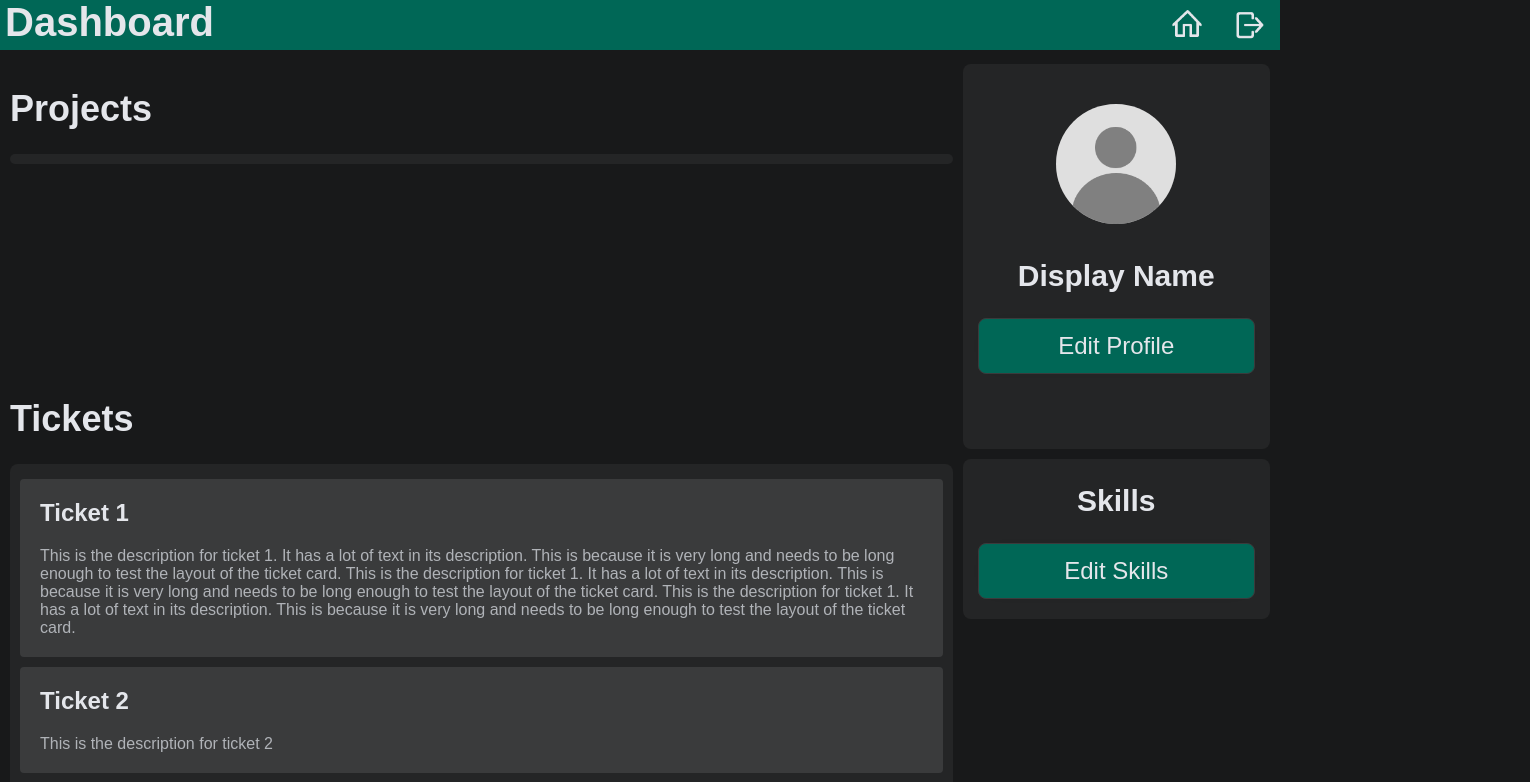
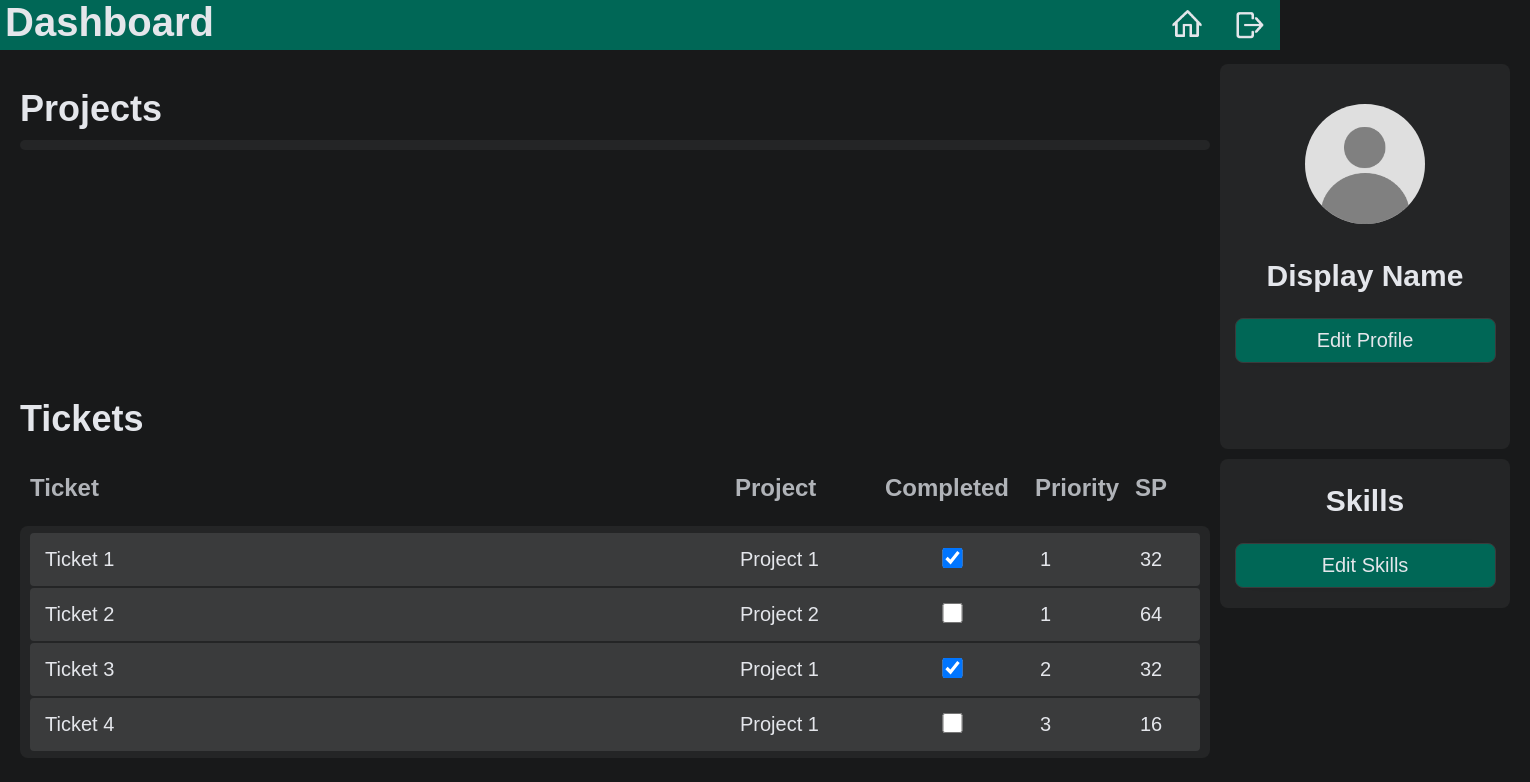
Before and after one commit to areebimran2/scrum-team-manager, a React (Create React App) app in the folder frontend/jiraclone/: page /dashboard in a window 1280 px wide. Shown: the top 782 px of the page, 1530 px wide, since content can reach past the window. Built offline with nearby package versions, Linux system fonts and the light colour scheme.

Commit message:
SCRUM 58: Created an admin project page with an edit project button, ticket view, and spaces to insert the performance and users components

```diff
--- a/frontend/jiraclone/src/App.js
+++ b/frontend/jiraclone/src/App.js
@@ -7,6 +7,7 @@ import Signup from "./pages/signup";
 import ProfileEdit from "./pages/profileedit"
 import Dashboard from "./pages/dashboard";
 import ProjectEdit from "./pages/projectedit"
+import AdminProject from "./pages/adminproject";
 
 export function App() {
 
@@ -20,6 +21,7 @@ export function App() {
             <Route path="/recoveryrequest" element={<RecoveryRequest />} />
             <Route path="/recoveryrequestsuccess" element={<RecoveryRequestSuccess />} />
             <Route path="/projectedit" element={<ProjectEdit />} />
+            <Route path="/adminproject" element={<AdminProject />} />
             <Route path="/" element={<NotFound />} />
         </Routes>
     </BrowserRouter>
--- a/frontend/jiraclone/src/components/ticketview.js
+++ b/frontend/jiraclone/src/components/ticketview.js
@@ -3,22 +3,36 @@ import ReactDOM from 'react-dom/client';
 import { Link, useNavigate } from 'react-router-dom';
 import styles from '../styles/ticketview.module.css';
 
-export function TicketView({ tickets }) {
+export function TicketView({ tickets, mode }) {
 
     /**
-     * Change the ticket card to display the correct information according to the ERD (story points, completion status, etc.)
-     *
-     * What might work best for reusing this for other pages would be specifying the info you want displayed
-     * but i don't know how to do that, that's just a hypothetical.
+     * TODO:
+     * change the link for ticket title (line 18) to work.
+     * maybe add checkbox functionality in the future but I'm just leaving it for now
      */
 
     const TicketCard = ({ tickets }) => {
-        return (
-          <div className={styles.ticketCard}>
-            <h3 className={styles.ticketTitle}>{tickets.title}</h3>
-            <p className={styles.ticketDescription}>{tickets.description}</p>
-          </div>
+      if (mode === 'dashboard') {
+       return (
+        <div className={styles.DticketCard}>
+            <a className={styles.ticketTitle}>{tickets.title}</a>
+            <p className={styles.descriptors}>{tickets.project}</p>
+            <input type="checkbox" checked={tickets.completed} readOnly className={styles.checkbox}/>
+            <p className={styles.descriptors}>{tickets.priority}</p>
+            <p className={styles.descriptors}>{tickets.story_points}</p>
+        </div>
         );
+      } else if (mode === 'project') {
+          return (
+            <div className={styles.PticketCard}>
+                <p className={styles.ticketTitle}>{tickets.title}</p>
+                <p className={styles.descriptors}>{tickets.assigned}</p>
+                <input type="checkbox" checked={tickets.completed} readOnly className={styles.checkbox}/>
+                <p className={styles.descriptors}>{tickets.priority}</p>
+                <p className={styles.descriptors}>{tickets.story_points}</p>
+            </div>
+          );
+        }
       };
 
       const TicketList = ({ tickets }) => {
--- /dev/null
+++ b/frontend/jiraclone/src/pages/adminproject.js
@@ -0,0 +1,106 @@
+import React from 'react';
+import ReactDOM from 'react-dom/client';
+import { Link, useNavigate } from 'react-router-dom';
+import { Topbar } from '../components/topbar';
+import { TicketView } from '../components/ticketview';
+import styles from '../styles/adminproject.module.css';
+
+export function AdminProject() {
+    const navigate = useNavigate();
+
+    function onEditClick() {
+        // as always, edit this as needed
+        navigate("/projectedit", {replace: true});
+    }
+
+    function onNewClick() {
+        // definitely edit this, gotta make a new ticket and all that
+        navigate("/ticketedit", {replace: true});
+    }
+
+
+    // This is for testing, but also
+    // Assigned is currently an integer, I can only assume that's the user's uid
+    // I frankly do not know how to change that but good luck!
+    const tickets = [
+        {
+          tid: 1,
+          title: 'Ticket 1',
+          assigned: 'User 1',
+          completed: true,
+          story_points: 32,
+          priority: 1,
+          description: 'This is the description for ticket 1. It has a lot of text in its description. This is because it is very long and needs to be long enough to test the layout of the ticket card. This is the description for ticket 1. It has a lot of text in its description. This is because it is very long and needs to be long enough to test the layout of the ticket card. This is the description for ticket 1. It has a lot of text in its description. This is because it is very long and needs to be long enough to test the layout of the ticket card.'
+        },
+        {
+          tid: 2,
+          title: 'Ticket 2',
+          assigned: 'User 2',
+          completed: false,
+          story_points: 64,
+          priority: 1,
+          description: 'This is the description for ticket 2'
+        },
+        {
+          tid: 3,
+          title: 'Ticket 3',
+          assigned: 'User 2',
+          completed: true,
+          story_points: 32,
+          priority: 2,
+          description: 'This is the description for ticket 3'
+        },
+        {
+          tid: 4,
+          title: 'Ticket 4',
+          assigned: 'User 1',
+          completed: false,
+          story_points: 16,
+          priority: 3,
+          description: 'This is the description for ticket 4'
+        }
+    ];
+
+    // edit top bar's page name to be the name of the project
+    // will add the user's portion but that's a different feature
+    return (
+        <div>
+            <Topbar page_name={"Project Name"}/>
+            <div className={styles.projectpage}>
+                <div className={styles.mainbody}>
+                    <p className={styles.description}>
+                        Load the project description into this part by replacing this text with it. Wahooooooo
+                    </p>
+                    <h1 className={styles.headings}>Performance (import and insert into the blank space underneath) </h1>
+                    <div className={styles.innerContainer}>
+
+                    </div>
+
+                    <div className={styles.ticketStuff}>
+                        <h1 className={styles.headings}>Tickets</h1>
+                        <button onClick={onNewClick} className={styles.ticketbutton}>New Ticket +</button>
+                    </div>
+                    <div className={styles.ticketInfo}>
+                        <p className={styles.ticketTitle}>Ticket</p>
+                        <p className={styles.categories}>Assignee</p>
+                        <p className={styles.categories}>Completed</p>
+                        <p className={styles.categories}>Priority</p>
+                        <p className={styles.categories}>SP</p>
+                    </div>
+                    <div className={styles.innerContainer}>
+                        <TicketView tickets={ tickets } mode="project"/>
+                    </div>
+                </div>
+
+                <div className={styles.sidepanel}>
+                    <button onClick={onEditClick} className={styles.sidebutton}>Edit Project</button>
+                    <div className={styles.users}>
+
+                    </div>
+                </div>
+            </div>
+        </div>
+    );
+}
+
+export default AdminProject;
--- a/frontend/jiraclone/src/pages/dashboard.js
+++ b/frontend/jiraclone/src/pages/dashboard.js
@@ -26,21 +26,37 @@ export function Dashboard() {
           {
             tid: 1,
             title: 'Ticket 1',
+            project: 'Project 1',
+            completed: true,
+            story_points: 32,
+            priority: 1,
             description: 'This is the description for ticket 1. It has a lot of text in its description. This is because it is very long and needs to be long enough to test the layout of the ticket card. This is the description for ticket 1. It has a lot of text in its description. This is because it is very long and needs to be long enough to test the layout of the ticket card. This is the description for ticket 1. It has a lot of text in its description. This is because it is very long and needs to be long enough to test the layout of the ticket card.'
           },
           {
             tid: 2,
             title: 'Ticket 2',
+            project: 'Project 2',
+            completed: false,
+            story_points: 64,
+            priority: 1,
             description: 'This is the description for ticket 2'
           },
           {
             tid: 3,
             title: 'Ticket 3',
+            project: 'Project 1',
+            completed: true,
+            story_points: 32,
+            priority: 2,
             description: 'This is the description for ticket 3'
           },
           {
             tid: 4,
             title: 'Ticket 4',
+            project: 'Project 1',
+            completed: false,
+            story_points: 16,
+            priority: 3,
             description: 'This is the description for ticket 4'
           }
         ];
@@ -79,8 +95,15 @@ export function Dashboard() {
 
             <div className={styles.ticketContainer}>
                 <h1 className={styles.header}>Tickets</h1>
+                <div className={styles.ticketInfo}>
+                  <p className={styles.ticketTitle}>Ticket</p>
+                  <p className={styles.categories}>Project</p>
+                  <p className={styles.categories}>Completed</p>
+                  <p className={styles.categories}>Priority</p>
+                  <p className={styles.categories}>SP</p>
+                </div>
                 <div className={styles.innerContainer}>
-                    <TicketView tickets={tickets}/>
+                    <TicketView tickets={tickets} mode="dashboard"/>
                 </div>
             </div>
 
--- /dev/null
+++ b/frontend/jiraclone/src/styles/adminproject.module.css
@@ -0,0 +1,128 @@
+.projectpage {
+    margin-top: 64px;
+    display: grid;
+    grid-template-columns: 1fr 1200px 300px 1fr;
+    gap: 10px;
+}
+
+.mainbody {
+    grid-column-start: 2;
+}
+
+.description {
+    margin: 0 0 0 10px;
+    font-size: 18px;
+    color: #B0B3B8;
+
+}
+
+.headings {
+    margin-left: 10px;
+    margin-bottom: 10px;
+    font-size: 36px;
+    color: #E4E6EB;
+}
+
+.ticketStuff {
+    display: grid;
+    grid-template-columns: auto min-content;
+}
+
+.innerContainer {
+    background-color: #242526;
+
+    padding-top: 5px;
+    padding-bottom: 5px;
+
+    margin-left: 10px;
+    border-radius: 8px;
+}
+
+.ticketInfo {
+    display: grid;
+    grid-template-columns: auto 150px 150px 100px 75px;
+}
+
+.ticketTitle {
+    color: #B0B3B8;
+    font-weight: bold;
+    font-size: 24px;
+    margin-left: 20px;
+}
+
+.categories {
+    color: #B0B3B8;
+    font-weight: bold;
+    font-size: 24px;
+}
+
+.sidepanel {
+    display: flex;
+    flex-direction: column;
+    justify-items: center;
+}
+
+.sidebutton {
+    margin-bottom: 20px;
+    color: #E4E6EB;
+    width: 90%;
+    min-width: 175px;
+    height: auto;
+    padding: 10px;
+    border-radius: 8px;
+    border: 1px solid #3a3b3c;
+    box-shadow: 0px 0px 20px -20px rgba(0, 0, 0, 0.5);
+    align-self: center;
+    cursor: pointer;
+    background-color: #006756;
+    transition: all 0.2s ease-in-out 0ms;
+    user-select: none;
+    font-family: 'Poppins', sans-serif;
+    font-size: 20px;
+}
+
+.ticketbutton {
+    margin-top: 25px;
+    margin-bottom: 10px;
+    color: #E4E6EB;
+    width: auto;
+    min-width: 175px;
+    height: auto;
+    padding: 10px;
+    border-radius: 8px;
+    border: 1px solid #3a3b3c;
+    box-shadow: 0px 0px 20px -20px rgba(0, 0, 0, 0.5);
+    align-self: center;
+    cursor: pointer;
+    background-color: #006756;
+    transition: all 0.2s ease-in-out 0ms;
+    user-select: none;
+    font-family: 'Poppins', sans-serif;
+    font-size: 20px;
+}
+
+.ticketbutton:hover, .sidebutton:hover {
+    background-color: #005a4d;
+    box-shadow: 0px 0px 20px -18px rgba(0, 0, 0, 0.5);
+}
+
+.ticketbutton:active, .sidebutton:active {
+    transform: scale(0.95);
+}
+
+.users {
+    background-color: #242526;
+    margin-right: 10px;
+    border-radius: 8px;
+    display: flex;
+    flex-direction: column;
+    justify-items: center;
+}
+
+/**
+ background colour: #18191A
+ secondary colour: #242526
+ text colour: #E4E6EB
+ secondary text colour: #B0B3B8
+ accent colour: #006756
+ */
--- a/frontend/jiraclone/src/styles/dashboard.module.css
+++ b/frontend/jiraclone/src/styles/dashboard.module.css
@@ -8,7 +8,7 @@
 .dashboard {
   margin-top: 64px;
   display: grid;
-  grid-template-columns: 3fr 1fr;
+  grid-template-columns: 1fr 1200px 300px 1fr;
   grid-template-rows: 300px 75px auto;
   gap: 10px;
 }
@@ -16,12 +16,13 @@
 .projectContainer {
   grid-row-start: 1;
   grid-row-end: 2;
-  grid-column-start: 1;
-  grid-column-end:2;
+  grid-column-start: 2;
+  grid-column-end:3;
 }
 
 .profileContainer {
   background-color: #242526;
+  grid-column-start: 3;
   grid-row-start: 1;
   grid-row-end: 3;
 
@@ -33,12 +34,31 @@
 }
 
 .ticketContainer {
+  grid-column-start: 2;
   grid-row-start: 2;
+}
+
+.ticketInfo {
+  display: grid;
+  grid-template-columns: auto 150px 150px 100px 75px;
+}
+
+.ticketTitle {
+  color: #B0B3B8;
+  font-weight: bold;
+  font-size: 24px;
+  margin-left: 20px;
+}
+
+.categories {
+  color: #B0B3B8;
+  font-weight: bold;
+  font-size: 24px;
 }
 
 .skillsContainer {
   background-color: #242526;
-  grid-column-start: 2;
+  grid-column-start: 3;
 
   margin-right: 10px;
   border-radius: 8px;
@@ -59,6 +79,7 @@
 
 .header {
   margin-left: 10px;
+  margin-bottom: 10px;
   font-size: 36px;
   color: #E4E6EB;
 }
@@ -83,8 +104,8 @@
   color: #E4E6EB;
   width: 90%;
   min-width: 175px;
-  height: 56px;
-  padding: 2px;
+  height: auto;
+  padding: 10px;
   border-radius: 8px;
   border: 1px solid #3a3b3c;
   box-shadow: 0px 0px 20px -20px rgba(0, 0, 0, 0.5);
@@ -94,7 +115,7 @@
   transition: all 0.2s ease-in-out 0ms;
   user-select: none;
   font-family: 'Poppins', sans-serif;
-  font-size: 24px;
+  font-size: 20px;
 }
 
 .button:hover {
--- a/frontend/jiraclone/src/styles/ticketview.module.css
+++ b/frontend/jiraclone/src/styles/ticketview.module.css
@@ -4,21 +4,37 @@
     justify-content: left;
   }
 
-  .ticketCard{
+  .DticketCard{
     width: auto;
     border-radius: 4px;
     background-color: #3A3B3C;
-    margin: 10px;
-    display: flex;
-    flex-direction: column;
-    justify-content: space-between;
-    padding: 10px;
+    margin: 2px 10px;
+    display: grid;
+    grid-template-columns: auto 150px 150px 100px 55px;
+    padding: 5px;
+  }
+
+  .PticketCard{
+    width: auto;
+    border-radius: 4px;
+    background-color: #3A3B3C;
+    margin: 2px 10px;
+    display: grid;
+    grid-template-columns: auto 150px 150px 100px 55px;
+    padding: 5px;
   }
 
   .ticketTitle{
     color: #E4E6EB;
-    font-size: 24px;
+    font-size: 20px;
     margin: 10px;
+    white-space: nowrap;
+    overflow: hidden;
+    text-overflow: ellipsis;
+  }
+
+  .ticketTitle:hover {
+    text-decoration: underline;
   }
 
   .ticketDescription{
@@ -26,4 +42,20 @@
     font-size: 16px;
     margin: 10px;
     display: flex;
+    grid-column-start: 1;
+    grid-column-end: 6;
   }
+
+  .checkbox{
+    height: 20px;
+    margin: 10px 25px 10px 0;
+  }
+
+  .descriptors{
+    color: #E4E6EB;
+    font-size: 20px;
+    margin: 10px 0 10px 0;
+    white-space: nowrap;
+    overflow: hidden;
+    text-overflow: ellipsis;
+  }
```
